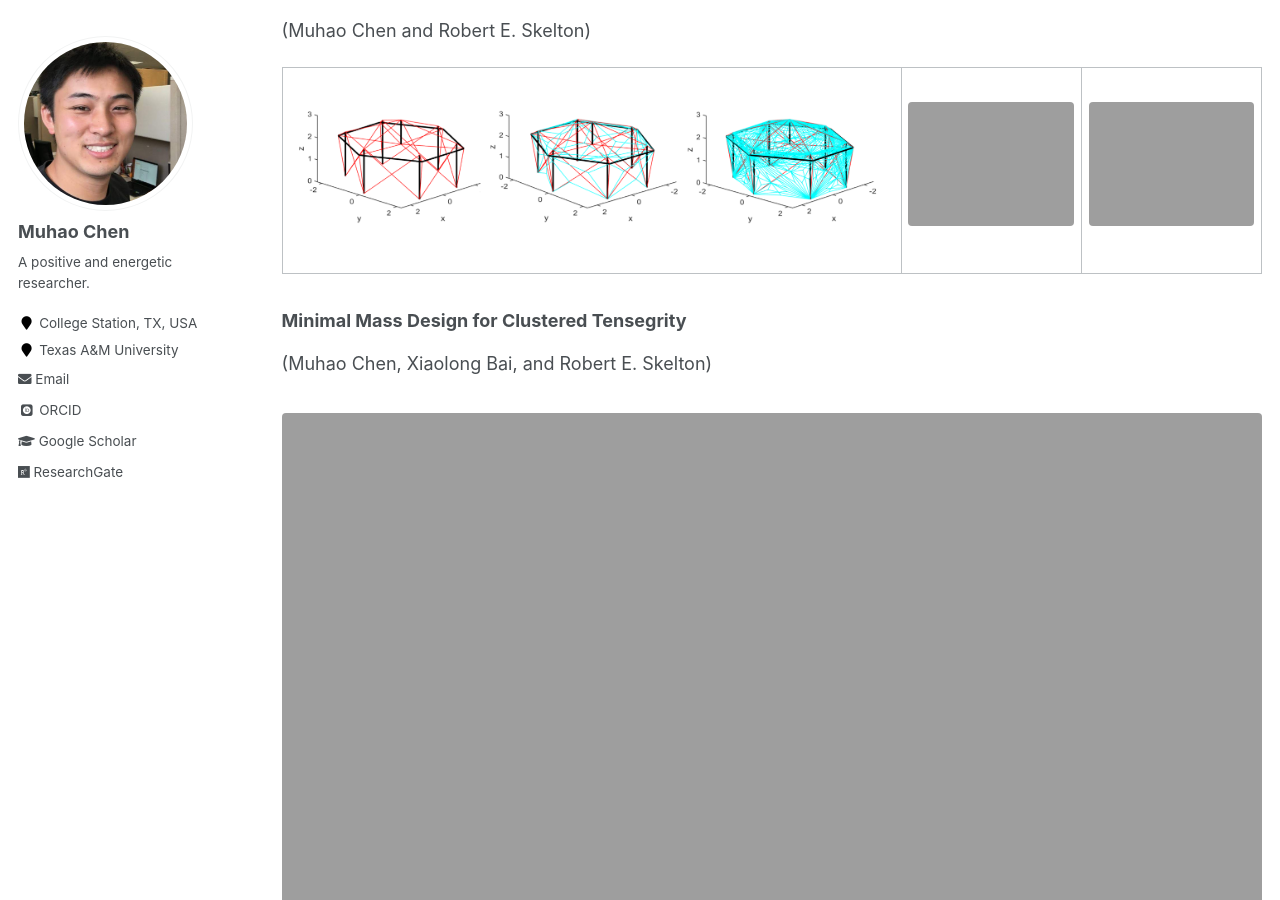
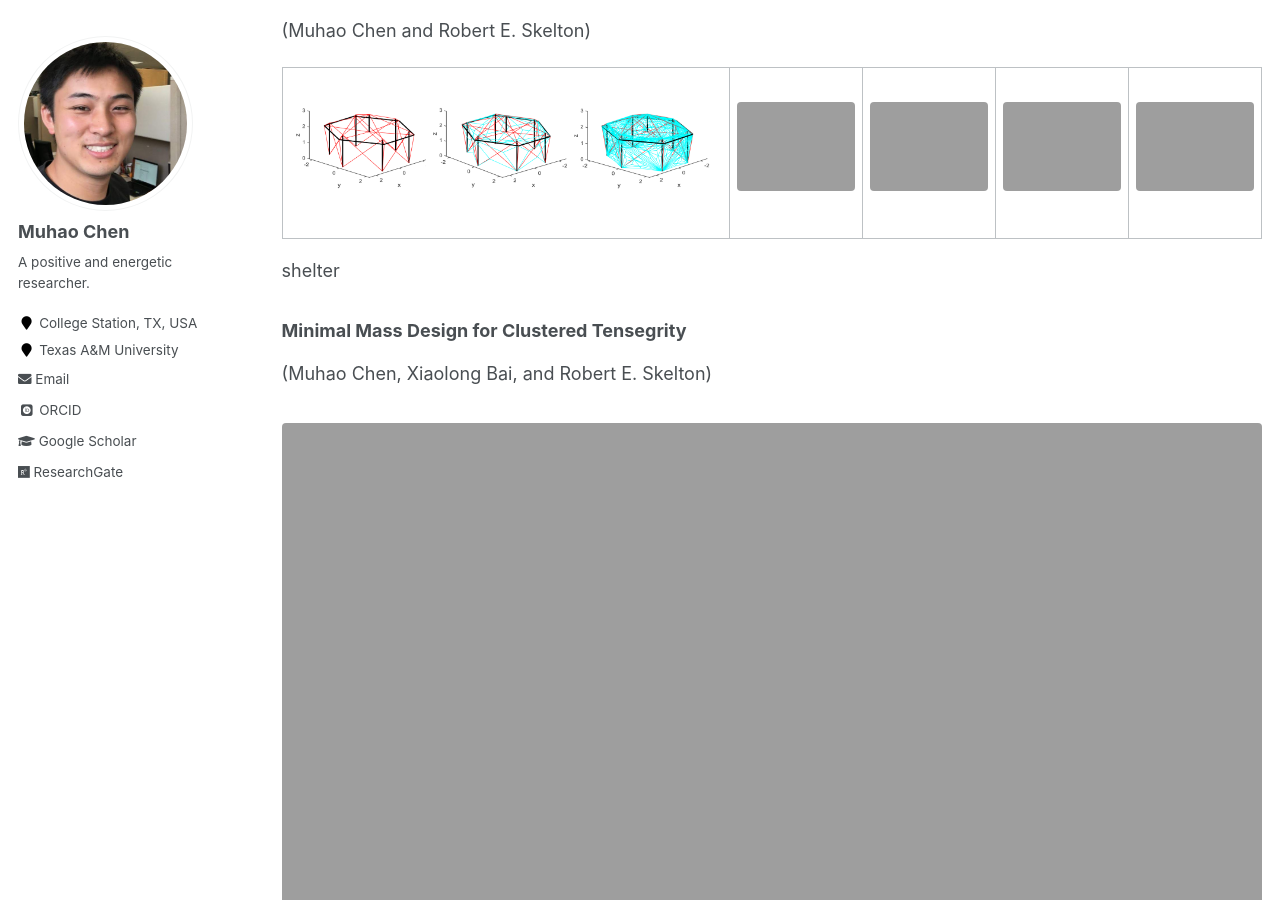
Before and after one commit to Muhao-Chen/muhao-chen.github.io, a Jekyll site: the page built from _pages/research.md, in a window 1280 px wide and 900 px high, scrolled down 6265 px. Built offline with Jekyll 4.4.1, drawn with Linux system fonts in a browser that asks for light colours; some web fonts are replaced.

Commit message:
Update research.md

```diff
--- a/_pages/research.md
+++ b/_pages/research.md
@@ -183,9 +183,11 @@ All my research mainly focuses on three topics: 1) Integrating Structure and Con
 <td><figure><img src="{{ site.url }}/images/rffi/shelter.png" width="100"/></figure></td>
 <td><figure><img src="{{ site.url }}/images/rffi/shelter_windlinear_elastic_slack_1.gif" width="100"/></figure></td>
 <td><figure><img src="{{ site.url }}/images/rffi/shelter_womemlinear_elastic_slack_1.gif" width="100"/></figure></td>
+<td><figure><img src="{{ site.url }}/images/rffi/shelter.gif" width="100"/></figure></td>
+<td><figure><img src="{{ site.url }}/images/rffi/shelter_windstreamlines1.gif" width="100"/></figure></td>
 </tr>
 </table>
-
+shelter
 
 
 ### Minimal Mass Design for Clustered Tensegrity
```
